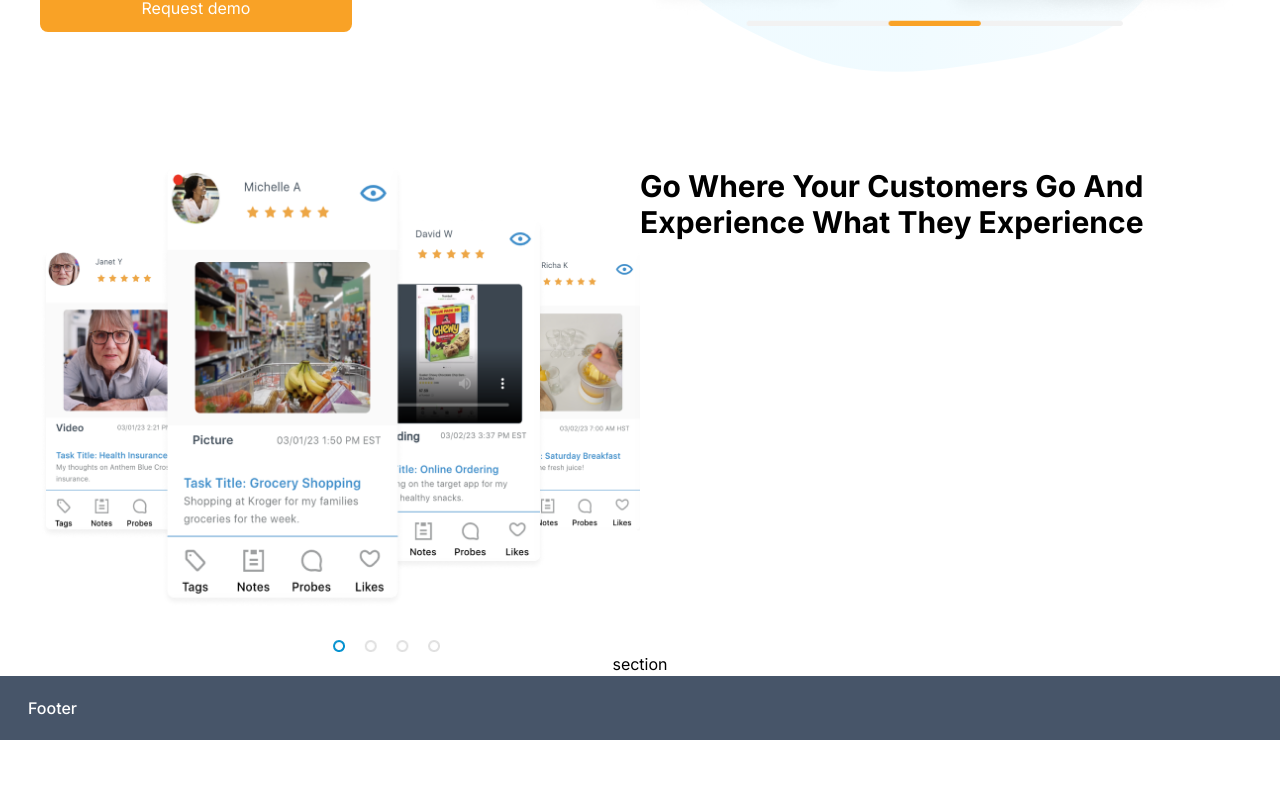
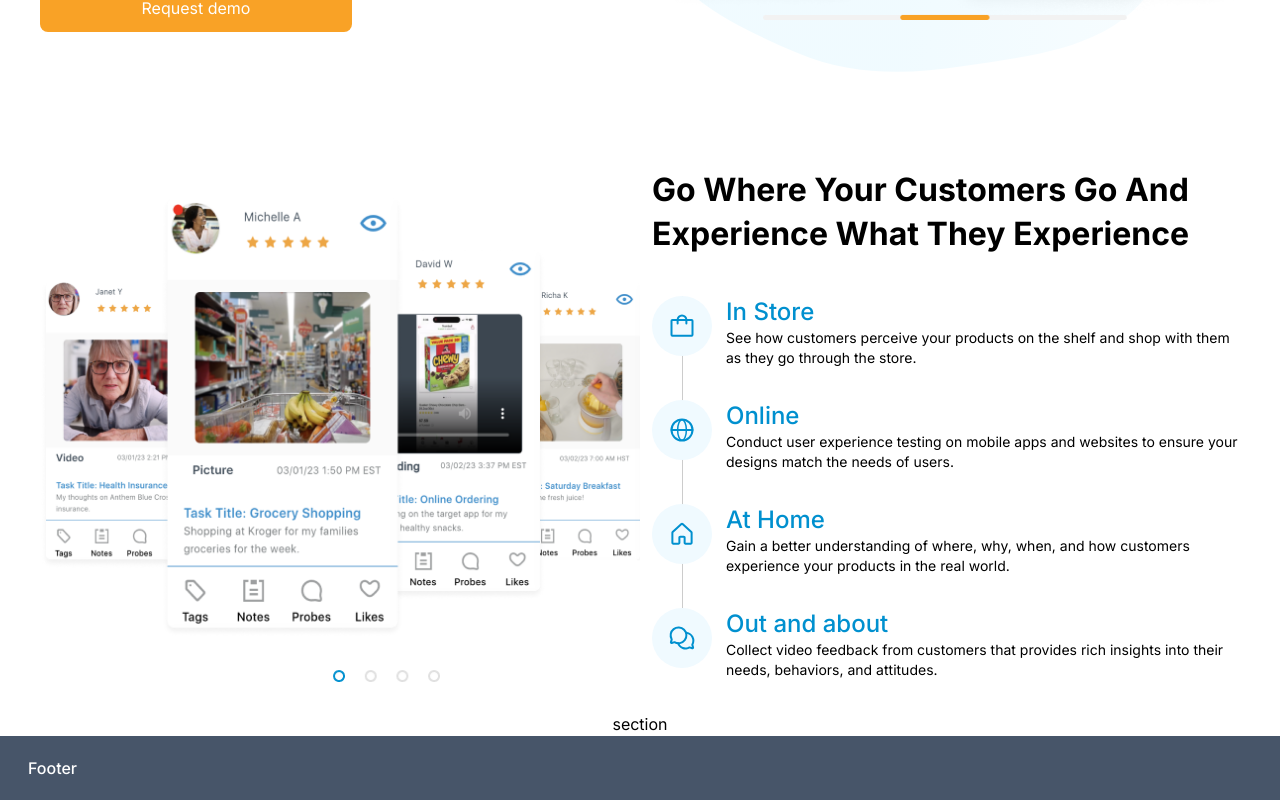
Before and after one commit to SunkissedWitch/basic-login-app, a Next.js app: page / in a window 1280 px wide. Shown: the part 476-1276 px from the top of the page. Before the commit the page ends 1216 px from the top, so only its background shows below. Built offline with nearby package versions, Linux system fonts and the light colour scheme.

Commit message:
added stepper to first section, fixed styles

```diff
--- /dev/null
+++ b/src/components/Icons/BagIcon.js
@@ -0,0 +1,26 @@
+export const BagIcon = (props) => {
+  return (
+    <svg
+      {...props}
+      viewBox="0 0 28 28"
+      fill="none"
+      xmlns="http://www.w3.org/2000/svg"
+      width={props?.width || 28}
+      height={props?.height || 28}
+      stroke={props?.stroke || "currentColor"}
+    >
+      <path
+        d="M23.625 7.875H4.375C3.89175 7.875 3.5 8.26675 3.5 8.75V22.75C3.5 23.2332 3.89175 23.625 4.375 23.625H23.625C24.1082 23.625 24.5 23.2332 24.5 22.75V8.75C24.5 8.26675 24.1082 7.875 23.625 7.875Z"
+        strokeWidth="2"
+        strokeLinecap="round"
+        strokeLinejoin="round"
+      />
+      <path
+        d="M9.625 11.375V7.875C9.625 6.71468 10.0859 5.60188 10.9064 4.78141C11.7269 3.96094 12.8397 3.5 14 3.5C15.1603 3.5 16.2731 3.96094 17.0936 4.78141C17.9141 5.60188 18.375 6.71468 18.375 7.875V11.375"
+        strokeWidth="2"
+        strokeLinecap="round"
+        strokeLinejoin="round"
+      />
+    </svg>
+  );
+};
--- /dev/null
+++ b/src/components/Icons/ChatsCircleIcon.js
@@ -0,0 +1,26 @@
+export const ChatsCircleIcon = (props) => {
+  return (
+    <svg
+      {...props}
+      viewBox="0 0 28 28"
+      fill="none"
+      xmlns="http://www.w3.org/2000/svg"
+      width={props?.width || 28}
+      height={props?.height || 28}
+      stroke={props?.stroke || "currentColor"}
+    >
+      <path
+        d="M3.72961 15.3891C2.74891 13.7368 2.40516 11.7834 2.76294 9.89557C3.12071 8.00778 4.15539 6.31556 5.67264 5.13672C7.18989 3.95788 9.08533 3.37352 11.003 3.4934C12.9206 3.61328 14.7285 4.42915 16.0872 5.78777C17.4458 7.1464 18.2617 8.95431 18.3815 10.872C18.5014 12.7896 17.9171 14.685 16.7382 16.2023C15.5594 17.7195 13.8671 18.7542 11.9794 19.112C10.0916 19.4698 8.13812 19.126 6.48586 18.1453L3.76242 18.9219C3.65021 18.9534 3.53162 18.9545 3.41885 18.925C3.30608 18.8956 3.20319 18.8366 3.12077 18.7542C3.03834 18.6717 2.97936 18.5689 2.94989 18.4561C2.92041 18.3433 2.9215 18.2247 2.95305 18.1125L3.72961 15.3891Z"
+        strokeWidth="2"
+        strokeLinecap="round"
+        strokeLinejoin="round"
+      />
+      <path
+        d="M10.0742 19.2391C10.4597 20.3382 11.0845 21.3379 11.9035 22.166C12.7224 22.9941 13.7151 23.63 14.8098 24.0277C15.9045 24.4254 17.0739 24.575 18.2335 24.4656C19.393 24.3563 20.5138 23.9907 21.5148 23.3954V23.3954L24.2383 24.1719C24.3505 24.2035 24.4691 24.2046 24.5819 24.1751C24.6946 24.1456 24.7975 24.0866 24.8799 24.0042C24.9624 23.9218 25.0213 23.8189 25.0508 23.7061C25.0803 23.5934 25.0792 23.4748 25.0477 23.3625L24.2711 20.6391C24.9644 19.4754 25.3453 18.1523 25.377 16.7981C25.4086 15.4438 25.09 14.1044 24.4518 12.9095C23.8137 11.7147 22.8777 10.7049 21.7346 9.97806C20.5915 9.25123 19.2801 8.832 17.9273 8.76099"
+        strokeWidth="2"
+        strokeLinecap="round"
+        strokeLinejoin="round"
+      />
+    </svg>
+  );
+};
--- /dev/null
+++ b/src/components/Icons/GlobeIcon.js
@@ -0,0 +1,32 @@
+export const GlobeIcon = (props) => {
+  return (
+    <svg
+      {...props}
+      viewBox="0 0 28 28"
+      fill="none"
+      xmlns="http://www.w3.org/2000/svg"
+      width={props?.width || 28}
+      height={props?.height || 28}
+      stroke={props?.stroke || "currentColor"}
+    >
+      <path
+        d="M14 24.5C19.799 24.5 24.5 19.799 24.5 14C24.5 8.20101 19.799 3.5 14 3.5C8.20101 3.5 3.5 8.20101 3.5 14C3.5 19.799 8.20101 24.5 14 24.5Z"
+        strokeWidth="2"
+        strokeLinecap="round"
+        strokeLinejoin="round"
+      />
+      <path
+        d="M3.5 14H24.5"
+        strokeWidth="2"
+        strokeLinecap="round"
+        strokeLinejoin="round"
+      />
+      <path
+        d="M14 24.2157C16.4162 24.2157 18.375 19.642 18.375 14C18.375 8.35811 16.4162 3.78442 14 3.78442C11.5838 3.78442 9.625 8.35811 9.625 14C9.625 19.642 11.5838 24.2157 14 24.2157Z"
+        strokeWidth="1.5"
+        strokeLinecap="round"
+        strokeLinejoin="round"
+      />
+    </svg>
+  );
+};
--- /dev/null
+++ b/src/components/Icons/HouseIcon.js
@@ -0,0 +1,20 @@
+export const HouseIcon = (props) => {
+  return (
+    <svg
+      {...props}
+      viewBox="0 0 28 28"
+      fill="none"
+      xmlns="http://www.w3.org/2000/svg"
+      width={props?.width || 28}
+      height={props?.height || 28}
+      stroke={props?.stroke || "currentColor"}
+    >
+      <path
+        d="M16.625 22.75V17.5C16.625 17.2679 16.5328 17.0454 16.3687 16.8813C16.2046 16.7172 15.9821 16.625 15.75 16.625H12.25C12.0179 16.625 11.7954 16.7172 11.6313 16.8813C11.4672 17.0454 11.375 17.2679 11.375 17.5V22.75C11.375 22.9821 11.2828 23.2046 11.1187 23.3687C10.9546 23.5328 10.7321 23.625 10.5 23.625H5.25C5.01794 23.625 4.79538 23.5328 4.63128 23.3687C4.46719 23.2046 4.375 22.9821 4.375 22.75V12.6328C4.37696 12.5117 4.40313 12.3922 4.45197 12.2814C4.50081 12.1706 4.57133 12.0706 4.65937 11.9875L13.4094 4.03593C13.5707 3.88836 13.7814 3.80652 14 3.80652C14.2186 3.80652 14.4293 3.88836 14.5906 4.03593L23.3406 11.9875C23.4287 12.0706 23.4992 12.1706 23.548 12.2814C23.5969 12.3922 23.623 12.5117 23.625 12.6328V22.75C23.625 22.9821 23.5328 23.2046 23.3687 23.3687C23.2046 23.5328 22.9821 23.625 22.75 23.625H17.5C17.2679 23.625 17.0454 23.5328 16.8813 23.3687C16.7172 23.2046 16.625 22.9821 16.625 22.75Z"
+        strokeWidth="2"
+        strokeLinecap="round"
+        strokeLinejoin="round"
+      />
+    </svg>
+  );
+};
--- a/src/components/LandingHeader/index.jsx
+++ b/src/components/LandingHeader/index.jsx
@@ -19,8 +19,8 @@ const Header = () => {
             with Great Research
           </article>
         </div>
-        <div className='flex flex-row flex-wrap-reverse container mx-auto sm:py-10'>
-          <div className='flex-[0_0_100%] sm:flex-[1_0_60%] md:flex-[1_0_50%] flex flex-col gap-9 justify-end items-start sm:pr-3 p-0'>
+        <div className='flex flex-row flex-wrap-reverse sm:flex-nowrap container mx-auto sm:py-10 gap-x-3'>
+          <div className='flex-[0_0_100%] sm:flex-auto flex flex-col gap-9 justify-end items-start p-0'>
             <article className={poppins.className.concat(' ', 'hidden sm:inline-block sm:text-hero-mobile md:text-hero-tablet xl:text-hero-desktop font-bold text-neutral-950')}>
               Great <span className='text-sky-500'>Customer</span>
               <br/>
@@ -35,7 +35,7 @@ const Header = () => {
               <RequestDemoButton />
             </div>
           </div>
-          <div className='w-full flex-[0_0_100%] sm:flex-[0_0_40%] md:flex-[0_0_50%] flex justify-center items-center'>
+          <div className='w-full flex-[0_0_100%] sm:flex-initial flex justify-center sm:justify-end items-center'>
             {/* <Carousel /> */}
             <Image
               src={caroselPlaceholder}
--- a/src/components/Section_1/index.jsx
+++ b/src/components/Section_1/index.jsx
@@ -1,25 +1,74 @@
 import Image from "next/image";
 import Cards from '../../static/PH_Cards.png'
+import { BagIcon } from "../Icons/BagIcon";
+import { ChatsCircleIcon } from "../Icons/ChatsCircleIcon";
+import { HouseIcon } from "../Icons/HouseIcon";
+import { GlobeIcon } from "../Icons/GlobeIcon";
+
+const stepper = [
+  {
+    title: 'In Store',
+    description: 'See how customers perceive your products on the shelf and shop with them as they go through the store.',
+    icon: <BagIcon className='w-7 h-7 stroke-main-blue' />
+  },
+  {
+    title: 'Online',
+    description: 'Conduct user experience testing on mobile apps and websites to ensure your designs match the needs of users.',
+    icon: <GlobeIcon className='w-7 h-7 stroke-main-blue' />
+  },
+  {
+    title: 'At Home',
+    description: 'Gain a better understanding of where, why, when, and how customers experience your products in the real world.',
+    icon: <HouseIcon className='w-7 h-7 stroke-main-blue' />
+  },
+  {
+    title: 'Out and about',
+    description: 'Collect video feedback from customers that provides rich insights into their needs, behaviors, and attitudes.',
+    icon: <ChatsCircleIcon className='w-7 h-7 stroke-main-blue' />
+  }
+]
 
 const Section1 = () => {
   return (
     <section className="w-full section-1__bg sm:px-10 mt-24">
       <div className="container mx-auto lg:hidden">
-        <header className='lg:hidden inline-block md:text-xl font-bold text-center'>
+        <header className='lg:hidden flex justify-center px-24 md:text-xl font-bold text-center'>
           Go Where Your Customers Go And Experience What They Experience
         </header>
       </div>
-      <div className="container mx-auto hidden sm:flex flex-row">
-        <div className="flex flex-col flex-[2_0_50%]">
+      <div className="container mx-auto hidden sm:flex flex-row gap-x-3 items-center">
+        <div className="flex flex-col flex-auto min-w-[50%]">
           <Image
             src={Cards}
             alt="placeholder cards carousel"
           />
         </div>
-        <div className="flex flex-col flex-[1_1_50%]">
-          <header className='hidden lg:inline-block lg:text-3xl font-bold text-start'>
+        <div className="flex flex-col flex-initial min-w-[40%]">
+          <header className='hidden lg:flex w-full lg:text-2xl xl:text-hero-tablet font-bold text-start'>
             Go Where Your Customers Go And Experience What They Experience
           </header>
+          <div className="w-full flex flex-col justify-start lg:mt-10">
+            {stepper.map((data, index) => {
+              const { icon, title, description } = data
+              return (
+                <div key={`${title}-${index}`} className='flex flex-row justify-start items-stretch gap-x-3.5 relative after:w-px after:h-full after:border-r after:border-black after:ml-[30px] after:absolute last:after:hidden after:border-opacity-20 after:-z-10 pb-5 lg:pb-8'>
+                  <div className="block h-full">
+                    <div className='w-[60px] h-[60px] bg-bBlue-light rounded-full flex justify-center items-center text-main-blue'>
+                      {icon}
+                    </div>
+                  </div>
+                  <div className="flex flex-col">
+                    <h6 className='text-2xl font-medium text-main-blue'>
+                      {title}
+                    </h6>
+                    <p className='text-sm font-normal'>
+                      {description}
+                    </p>
+                  </div>
+                </div>
+              )
+            })}
+          </div>
         </div>
       </div>
     </section>
--- a/tailwind.config.js
+++ b/tailwind.config.js
@@ -13,6 +13,8 @@ module.exports = {
           'conic-gradient(from 180deg at 50% 50%, var(--tw-gradient-stops))',
       },
       colors: {
+        'bBlue-light': '#f0faff',
+        'main-blue': '#0090CF',
         'bBlue-50': '#e5f3fa',
         'bBlue-100': '#cce8f5',
         'bBlue-200': '#99d2eb',
```
